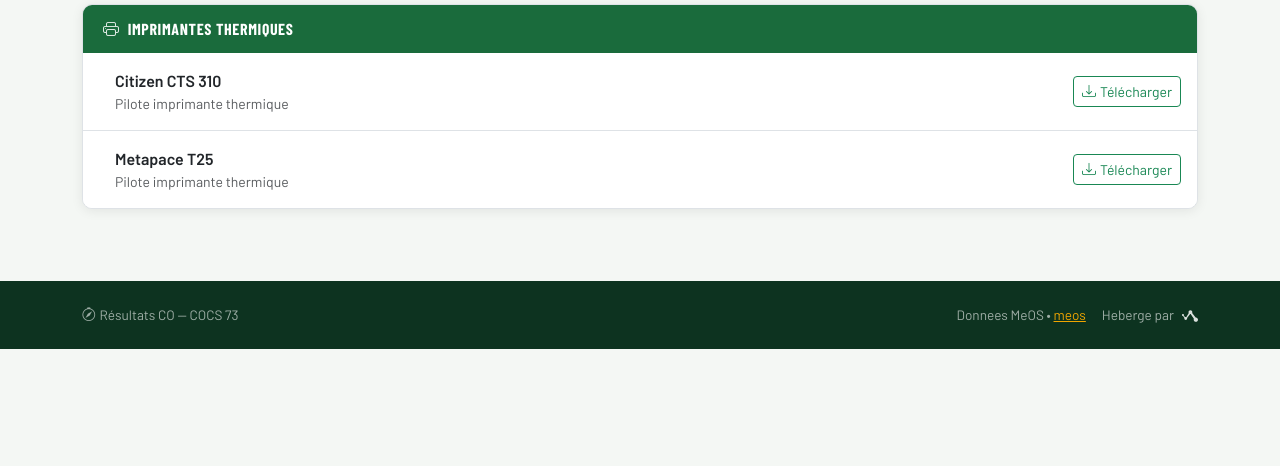
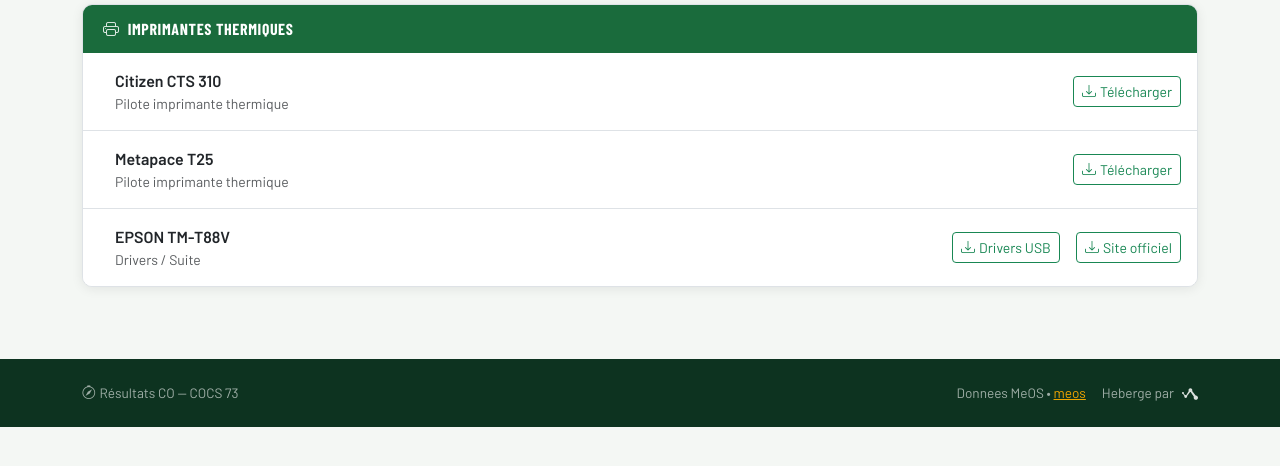
Before and after one commit to Jolatomme/MeOSDjango, a Django app: page /drivers/ in a window 1280 px wide. Shown: the part 198-664 px from the top of the page. Run offline with Django 5.2, Linux system fonts and the light colour scheme; parts of the project's set-up code (start-up, migrations or seed data) failed here and were passed over; some libraries are stand-ins or nearby versions.

Commit message:
Ajout vers les drivers EPSON

```diff
--- a/results/templates/results/drivers.html
+++ b/results/templates/results/drivers.html
@@ -44,6 +44,21 @@
         <i class="bi bi-download me-1"></i>Télécharger
       </a>
     </li>
+    <li class="list-group-item d-flex align-items-center gap-3 py-3">
+      <span class="fs-4 text-success"><i class="bi bi-filetype-zip"></i></span>
+      <div class="flex-grow-1">
+        <div class="fw-bold">EPSON TM-T88V</div>
+        <div class="small text-muted">Drivers / Suite </div>
+      </div>
+      <a href="https://jolatomme.helioho.st/Ressources_GEC/Drivers/TMUSB800d.zip"
+         rel="noopener" class="btn btn-sm btn-outline-success">
+        <i class="bi bi-download me-1"></i>Drivers USB
+      </a>
+      <a href="https://support.epson.net/setupnavi/?LG2=FR&OSC=ARD&PINF=swlist&MKN=TM-T88V"
+         rel="noopener" class="btn btn-sm btn-outline-success">
+        <i class="bi bi-download me-1"></i>Site officiel
+      </a>
+    </li>
   </ul>
 </div>
 {% endblock %}
```
